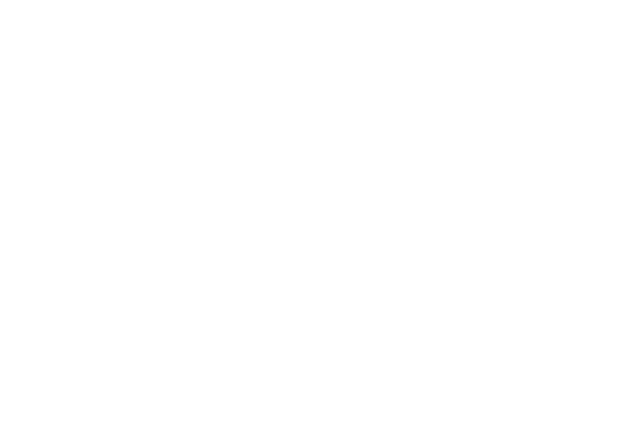
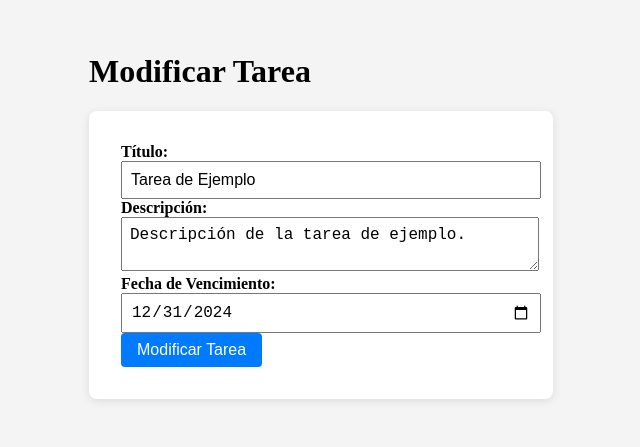
Before and after one commit to AalSaa/tbd-control-2, a Vue app in the folder frontend/: page /edittask in a window 1280 px wide. Before the commit this address had no page. Shown: the part 193-640 px from the top of the page, without its empty margins (319-959 px from the left). Built offline with nearby package versions, Linux system fonts and the light colour scheme.

Commit message:
feat(frontend): add view Newtask and EditTask

```diff
--- a/frontend/package.json
+++ b/frontend/package.json
@@ -9,6 +9,7 @@
     "preview": "vite preview"
   },
   "dependencies": {
+    "axios": "^1.7.7",
     "vue": "^3.5.12"
   },
   "devDependencies": {
--- /dev/null
+++ b/frontend/src/Views/EditTask.vue
@@ -0,0 +1,83 @@
+<template>
+    <div class="container">
+        <div>
+            <h1>Modificar Tarea</h1>
+            <form @submit.prevent="submitForm" class="form">
+                <div>
+                    <label for="title">Título:</label>
+                    <input type="text" id="title" v-model="task.title" required>
+                </div>
+                <div>
+                    <label for="description">Descripción:</label>
+                    <textarea id="description" v-model="task.description" required></textarea>
+                </div>
+                <div>
+                    <label for="dueDate">Fecha de Vencimiento:</label>
+                    <input type="date" id="dueDate" v-model="task.dueDate" required>
+                </div>
+                <button type="submit">Modificar Tarea</button>
+            </form>
+        </div>
+    </div>
+</template>
+
+<script setup>
+import { ref } from 'vue';
+
+// Simulación de una tarea existente (esto debería venir de tu backend o estado global)
+const existingTask = {
+    title: 'Tarea de Ejemplo',
+    description: 'Descripción de la tarea de ejemplo.',
+    dueDate: '2024-12-31',
+};
+
+// Estado para la tarea que se va a editar
+const task = ref({ ...existingTask });
+
+const submitForm = () => {
+    console.log('Tarea Modificada:', task.value);
+    // Aquí puedes agregar la lógica para actualizar la tarea en tu backend o estado global
+};
+</script>
+
+<style scoped>
+.container {
+    display: flex;
+    justify-content: center;
+    align-items: center;
+    height: 100vh; /* Altura completa de la ventana */
+    background-color: #f4f4f4; /* Color de fondo suave */
+}
+
+.form {
+    background-color: white; /* Fondo blanco para el formulario */
+    border-radius: 8px; /* Bordes redondeados */
+    box-shadow: 0 2px 10px rgba(0, 0, 0, 0.1); /* Sombra sutil */
+    padding: 2rem; /* Espaciado interno */
+    width: 400px; /* Ancho fijo para el formulario */
+}
+
+label {
+    font-weight: bold;
+}
+
+input, textarea {
+    padding: 0.5rem;
+    font-size: 1rem;
+    width: 100%; /* Ancho completo dentro del formulario */
+}
+
+button {
+    padding: 0.5rem 1rem;
+    font-size: 1rem;
+    cursor: pointer;
+    background-color: #007bff; /* Color del botón */
+    color: white; /* Color del texto del botón */
+    border: none; /* Sin borde */
+    border-radius: 4px; /* Bordes redondeados del botón */
+}
+
+button:hover {
+    background-color: #0056b3; /* Color más oscuro al pasar el mouse */
+}
+</style>
--- /dev/null
+++ b/frontend/src/Views/NewTask.vue
@@ -0,0 +1,81 @@
+<template>
+    <div class="container">
+        <div class="form">
+            <h1>Crear Nueva Tarea</h1>
+            <form @submit.prevent="submitForm">
+                <div>
+                    <label for="title">Título:</label>
+                    <input type="text" id="title" v-model="title" required>
+                </div>
+                <div>
+                    <label for="description">Descripción:</label>
+                    <textarea id="description" v-model="description" required></textarea>
+                </div>
+                <div>
+                    <label for="dueDate">Fecha de Vencimiento:</label>
+                    <input type="date" id="dueDate" v-model="dueDate" required>
+                </div>
+                <button type="submit">Crear Tarea</button>
+            </form>
+        </div>
+    </div>
+</template>
+
+<script setup>
+import { ref } from 'vue';
+
+const title = ref('');
+const description = ref('');
+const dueDate = ref('');
+
+const submitForm = () => {
+    const newTask = {
+        title: title.value,
+        description: description.value,
+        dueDate: dueDate.value,
+    };
+    console.log('Nueva Tarea:', newTask);
+};
+</script>
+
+<style scoped>
+.container {
+    display: flex;
+    justify-content: center;
+    align-items: center;
+    height: 100vh; /* Altura completa de la ventana */
+    background-color: #f4f4f4; /* Color de fondo suave */
+}
+
+.form {
+    background-color: white; /* Fondo blanco para el formulario */
+    border-radius: 8px; /* Bordes redondeados */
+    box-shadow: 0 2px 10px rgba(0, 0, 0, 0.1); /* Sombra sutil */
+    padding: 2rem; /* Espaciado interno */
+    width: 400px; /* Ancho fijo para el formulario */
+}
+
+label {
+    font-weight: bold;
+}
+
+input, textarea {
+    padding: 0.5rem;
+    font-size: 1rem;
+    width: 100%; /* Ancho completo dentro del formulario */
+}
+
+button {
+    padding: 0.5rem 1rem;
+    font-size: 1rem;
+    cursor: pointer;
+    background-color: #007bff; /* Color del botón */
+    color: white; /* Color del texto del botón */
+    border: none; /* Sin borde */
+    border-radius: 4px; /* Bordes redondeados del botón */
+}
+
+button:hover {
+    background-color: #0056b3; /* Color más oscuro al pasar el mouse */
+}
+</style>
--- a/frontend/src/routers/routers.js
+++ b/frontend/src/routers/routers.js
@@ -1,16 +1,13 @@
 import { createRouter, createWebHistory } from "vue-router";
-import Home from "../components/Home.vue";
-import Login from "../components/LoginUser.vue";
-import Register from "../components/RegisterUser.vue";
+import Login from "../Views/LoginUser.vue";
+import Register from "../Views/RegisterUser.vue";
+import newtask from "../Views/NewTask.vue";
+import EditTask from "../Views/EditTask.vue";
 
 const routes = [
+
   {
     path: "/",
-    name: "Home",
-    component: Home,
-  },
-  {
-    path: "/login",
     name: "Login",
     component: Login,
   },
@@ -18,6 +15,16 @@ const routes = [
     path: "/register",
     name: "Register",
     component: Register,
+  },
+  {
+    path: "/newtask",
+    name: "NewTask",
+    component: newtask,
+  },
+  {
+    path: "/edittask",
+    name: "EditTask",
+    component: EditTask,
   },
 ];
 
```
Also changed, not shown: 1 other file (tests, documents, lock files or other folders).
